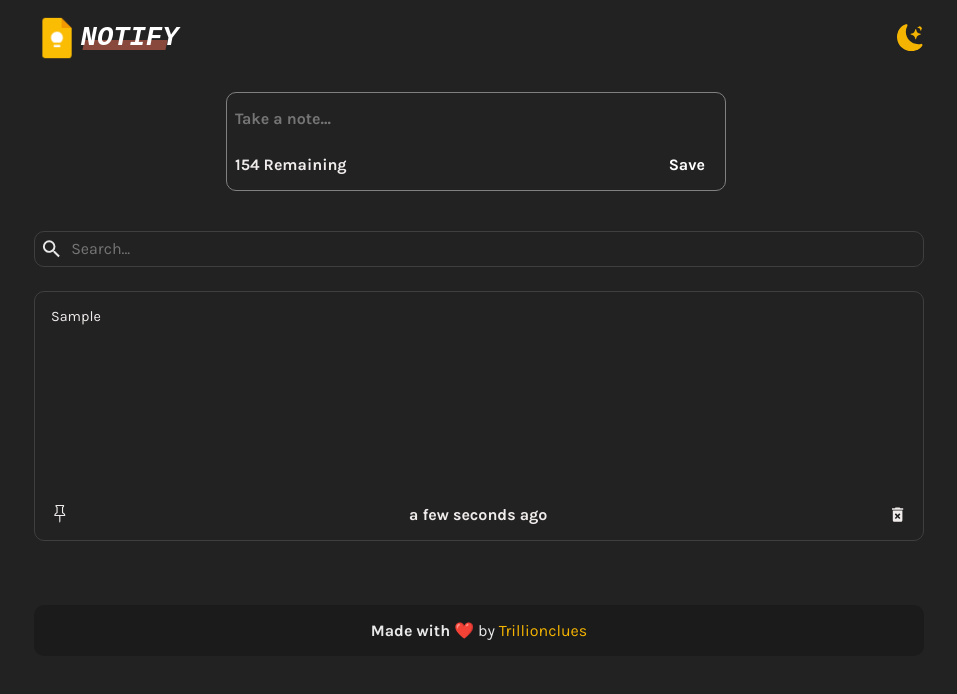
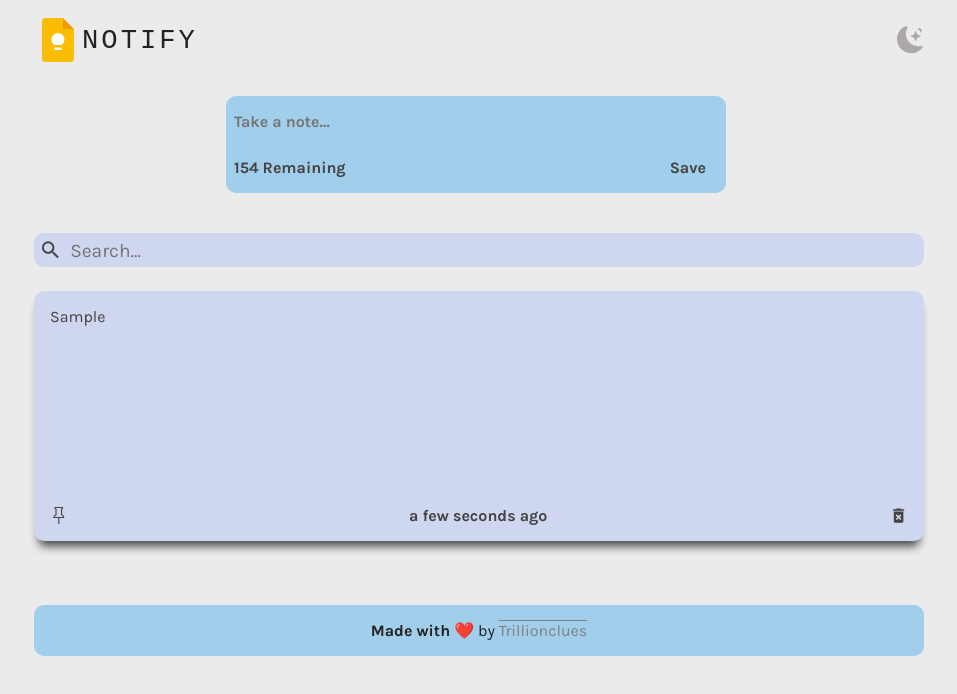
Before and after one commit to trillionclues/notefy-app, a React (Vite) app: page / in a window 1280 px wide. Both pictures are taken after typing "Sample" into the empty fields and a click on the button "Save". Shown: the top 694 px of the page, without its empty margins (161-1118 px from the left). Built offline with nearby package versions, Linux system fonts and the light colour scheme.

Commit message:
[add]: localStorage refresh on deleted notes

```diff
--- a/src/App.jsx
+++ b/src/App.jsx
@@ -61,10 +61,11 @@ const App = () => {
 
     // call setNote to re-render after deletion of selected note
     setNotes(newNotes)
+    localStorage.setItem('notes-data', JSON.stringify(newNotes))
   }
 
   return (
-    <div className={`${lightMode && `light-mode`}`}>
+    <div className={`${lightMode || `light-mode`}`}>
       <div className='container'>
         <Header handleToggleDarkMode={setLightMode} />
         <AddNote handleAddNote={addNote} />
--- a/src/index.css
+++ b/src/index.css
@@ -33,11 +33,13 @@
 h2 {
   color: #fff;
   font-family: monospace;
+  font-weight: 400;
   font-size: 1.7rem;
   text-decoration: none;
+  letter-spacing: 3px;
   /* text-decoration-color: #f4b400; */
   position: relative;
-  font-style: italic;
+  /* font-style: italic; */
 }
 
 h2::before {
@@ -45,12 +47,24 @@ h2::before {
   position: absolute;
   left: 45%;
   bottom: 3px;
+  width: 102px;
+  height: 10px;
+  transform: skew(-12deg) translateX(-48%);
+  background: rgba(238, 111, 87, 0.5);
+  z-index: -1;
+}
+
+/* .light-mode h2::after {
+  content: '';
+  position: absolute;
+  left: 45%;
+  bottom: 3px;
   width: 83px;
   height: 10px;
   transform: skew(-12deg) translateX(-50%);
-  background: rgba(238, 111, 87, 0.5);
-  z-index: -1;
-}
+  background-color: rgb(173, 168, 168);
+  z-index: 5;
+} */
 
 h1 {
   color: white;
@@ -79,9 +93,6 @@ body {
 
 .note {
   background-color: transparent;
-  /* background: ; */
-
-  /* margin-bottom: 1rem; */
   border: 1px solid rgb(63, 63, 63);
   border-radius: 10px;
   padding: 1rem;
@@ -92,35 +103,44 @@ body {
   justify-content: space-between;
   color: rgb(241, 236, 236);
   white-space: pre-wrap;
+  border: none;
+  box-shadow: 5px -5px 8px #181818, -5px 5px 8px #202020;
+  transition: 0.2s ease-in-out;
 }
 
 .light-mode .note {
   background-color: #ced7ef;
   color: rgb(68, 66, 66);
   border: none;
+  border: 1.2px solid rgb(68, 66, 66);
+  box-shadow: 0 10px 10px -5px;
+  border: none;
+  transition: 0.2s ease-in-out;
 }
 
-.note:hover {
+/* .note:hover {
   border: none;
   box-shadow: 5px -5px 8px #181818, -5px 5px 8px #202020;
   transition: 0.3s ease-in-out;
-}
+} */
 
-.light-mode .note:hover {
+/* .light-mode .note:hover {
   border: 1.3px solid rgb(68, 66, 66);
   box-shadow: 0 10px 10px -5px;
   border: none;
   transition: 0.3s ease-in-out;
-}
+} */
 
 .note-text {
-  font-size: 0.9rem;
+  font-size: 1rem;
+  /* font-weight: 400; */
 }
 
 .note-footer {
   display: flex;
   align-items: center;
   justify-content: space-between;
+  /* flex-direction: row; */
 }
 
 .add {
@@ -307,11 +327,23 @@ footer {
   border-radius: 10px;
   margin-top: 1rem;
   text-align: center;
+  font-family: monospace;
+}
+
+.light-mode footer {
+  background-color: #a1ceea;
+  color: #222;
+  /* font-family: monospace; */
+}
+
+.light-mode footer a {
+  color: grey;
 }
 
 footer a {
   color: #f4b400;
-  text-decoration: none;
+  text-decoration: overline;
+  text-decoration-thickness: 1px;
 }
 
 @media screen and (min-width: 1024px) {
```
